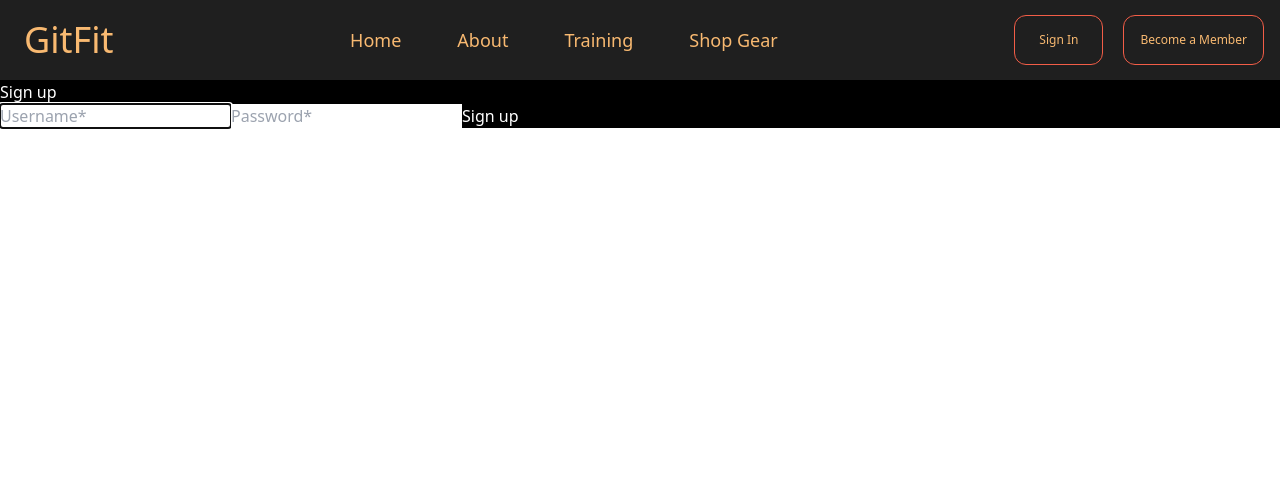
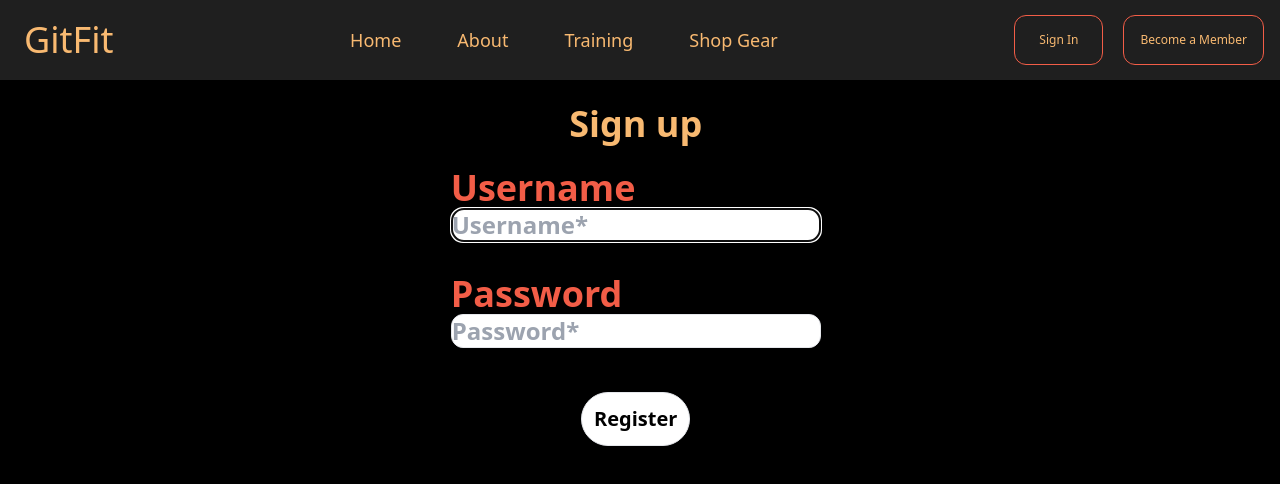
Before and after one commit to AMT98/FitnessTracker_Front-End, a React (Create React App) app: page /register in a window 1280 px wide. Shown: the top 484 px of the page. Built offline with nearby package versions, Linux system fonts and the light colour scheme.

Commit message:
Re style register page

```diff
--- a/src/components/Register.js
+++ b/src/components/Register.js
@@ -22,11 +22,13 @@ const Register = () => {
   };
   return (
     <>
-      <form onSubmit={handleRegister} className="h-full bg-black text-white">
-        <h1>Sign up</h1>
-        <label>
+      <form onSubmit={handleRegister} className="h-screen bg-black">
+        <div className=" w-4/12 ml-[33%] flex flex-col p-6 items-center ">
+          <h1 className="text-[#F8B971] text-4xl font-bold mb-6">Sign up</h1>
+          <label className="text-4xl font-bold mb-2 text-[#F25D47]">
+            Username
             <input
-            className=""
+              className=" flex flex-col text-2xl border rounded-xl"
               type="text"
               placeholder="Username*"
               maxLength="10"
@@ -37,9 +39,11 @@ const Register = () => {
             ></input>
           </label>
 
-        <label>
+          <label
+          className="text-4xl font-bold mt-6 text-[#F25D47]">
+            Password
             <input
-            className=""
+              className="flex flex-col text-2xl border rounded-xl"
               type="password"
               placeholder="Password*"
               maxLength="8"
@@ -49,7 +53,8 @@ const Register = () => {
             ></input>
           </label>
 
-        <button className="inputBtn">Sign up</button>
+          <button className="text-xl font-bold m-11 border rounded-full p-3 bg-white">Register</button>
+        </div>
       </form>
     </>
   );
```
Lines whose indentation alone changed are shown as unchanged.
